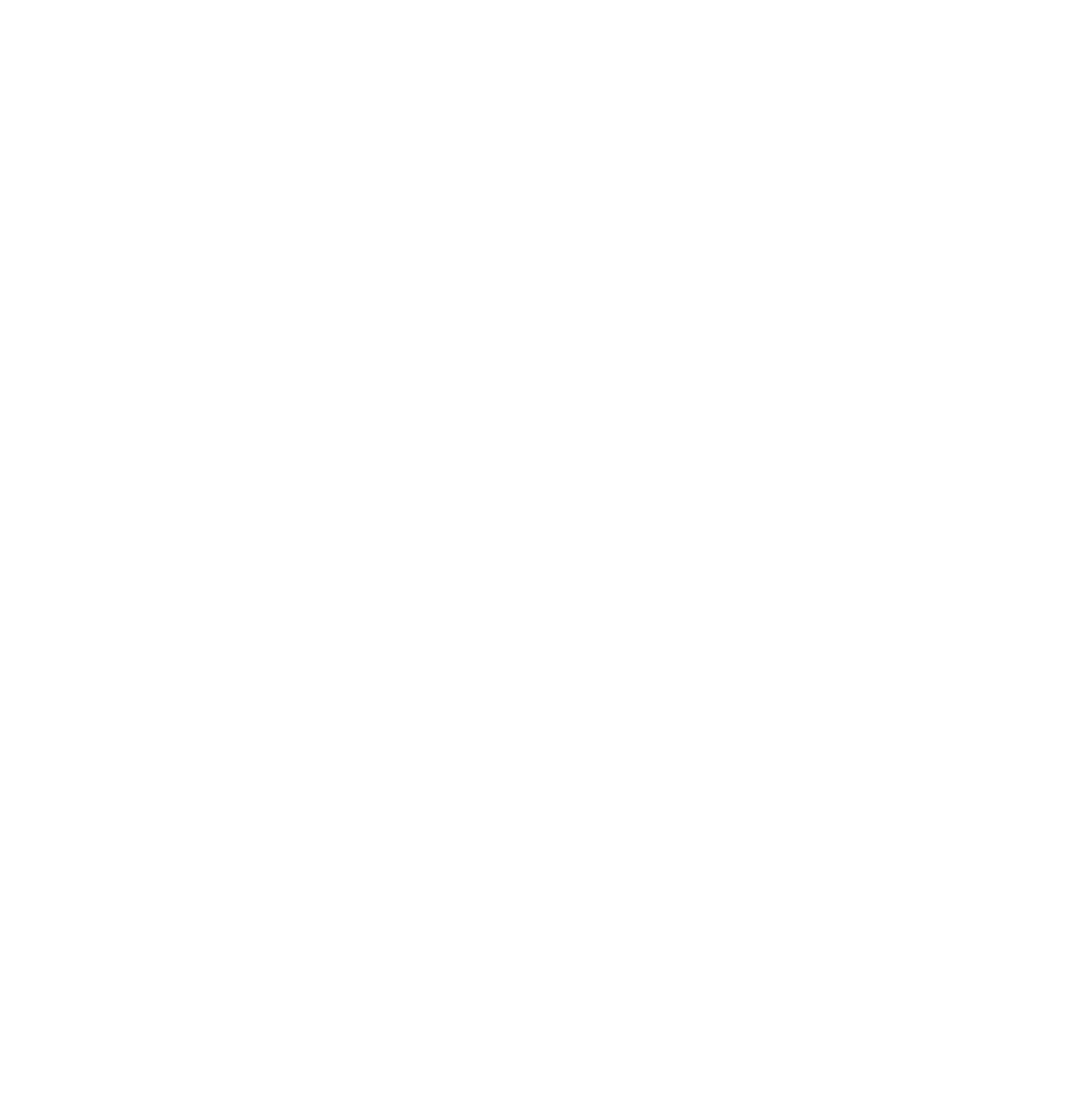
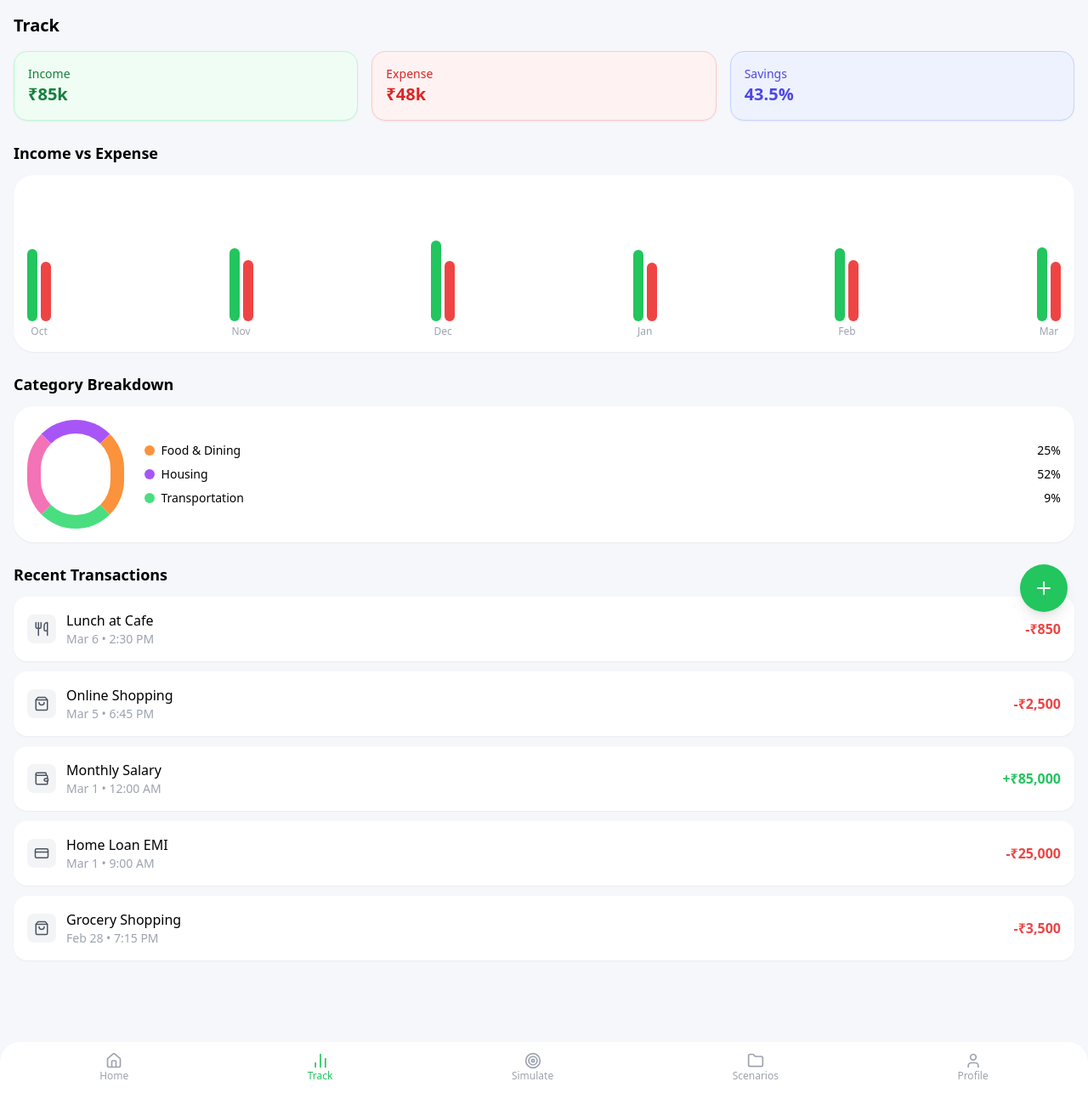
Before and after one commit to pawarprathmesh2025/Fintech-Ai-Platform, a React app in the folder Frontend/: page /track in a window 1280 px wide. Before the commit this address had no page. Shown: the whole page at 85% size. Before the commit the page ends 800 px from the top, so only its background shows below. Built offline with nearby package versions, Linux system fonts and the light colour scheme; the HTML template or start-up script is replaced by a standard one.

Commit message:
added track pagee

```diff
--- a/Frontend/src/App.jsx
+++ b/Frontend/src/App.jsx
@@ -1,7 +1,16 @@
-import AppRoutes from "./routes";
+import { BrowserRouter, Routes, Route } from "react-router-dom";
+import Login from "./pages/Login";
+import TrackPage from "./components/TrackPage";
 
 function App() {
-  return <AppRoutes />;
+  return (
+    <BrowserRouter>
+      <Routes>
+        <Route path="/" element={<Login />} />
+        <Route path="/track" element={<TrackPage />} />
+      </Routes>
+    </BrowserRouter>
+  );
 }
 
 export default App;
--- a/Frontend/src/components/LoginForm.jsx
+++ b/Frontend/src/components/LoginForm.jsx
@@ -13,7 +13,7 @@
 
 const handleLogin = (e) => {
 e.preventDefault();
-navigate("/app");
+navigate("/track");
 };
 
 return (
--- /dev/null
+++ b/Frontend/src/components/TrackPage.jsx
@@ -0,0 +1,212 @@
+import React, { useState } from "react";
+import { Home, BarChart2, Target, Folder, User, Plus, Utensils, ShoppingBag, Wallet, CreditCard, ShoppingCart } from "lucide-react";
+
+export default function TrackPage() {
+  const [showModal, setShowModal] = useState(false);
+  const [amount, setAmount] = useState("");
+
+  const [chartData, setChartData] = useState([
+    { m: "Oct", inc: 85000, exp: 70000 },
+    { m: "Nov", inc: 86000, exp: 72000 },
+    { m: "Dec", inc: 95000, exp: 71000 },
+    { m: "Jan", inc: 84000, exp: 69000 },
+    { m: "Feb", inc: 86000, exp: 72000 },
+    { m: "Mar", inc: 87000, exp: 70000 },
+  ]);
+
+  return (
+    <div className="min-h-screen bg-[#f5f7fb] font-poppins flex flex-col justify-between">
+
+      {/* Content */}
+      <div className="p-4 pb-24">
+
+        {/* Header */}
+        <h2 className="text-xl font-semibold mb-4">Track</h2>
+
+        {/* Top Cards */}
+        <div className="grid md:grid-cols-3 gap-4 mb-6">
+          <TopCard title="Income" value="₹85k" color="green" />
+          <TopCard title="Expense" value="₹48k" color="red" />
+          <TopCard title="Savings" value="43.5%" color="blue" />
+        </div>
+
+        {/* Chart */}
+        <h3 className="text-lg font-semibold mb-3">Income vs Expense</h3>
+
+        <div className="bg-white rounded-3xl p-4 shadow-sm mb-6">
+          <div className="flex items-end justify-between h-44 gap-2">
+            {chartData.map((item) => (
+              <div key={item.m} className="relative flex flex-col items-center gap-1 group">
+
+                {/* Bigger Tooltip */}
+                <div className="absolute -top-20 left-1/2 -translate-x-1/2 hidden group-hover:block bg-white shadow-lg rounded-xl px-4 py-3 text-sm w-36">
+                  <p className="font-medium">{item.m}</p>
+                  <p className="text-green-500">income: {item.inc}</p>
+                  <p className="text-red-500">expense: {item.exp}</p>
+                </div>
+
+                <div className="flex items-end gap-1">
+                  <div className="w-3 bg-green-500 rounded-lg" style={{ height: item.inc / 1000 }}></div>
+                  <div className="w-3 bg-red-500 rounded-lg" style={{ height: item.exp / 1000 }}></div>
+                </div>
+                <span className="text-xs text-gray-400">{item.m}</span>
+              </div>
+            ))}
+          </div>
+        </div>
+
+        {/* Category Breakdown */}
+        <h2 className="text-lg font-semibold mb-3">Category Breakdown</h2>
+
+        <div className="bg-white rounded-3xl p-4 shadow-sm flex items-center gap-6">
+          <div className="relative w-32 h-32">
+            <div className="w-full h-full rounded-full border-[16px] border-purple-500 border-r-orange-400 border-b-green-400 border-l-pink-400"></div>
+          </div>
+
+          <div className="text-sm w-full space-y-2">
+            <Legend color="bg-orange-400" label="Food & Dining" value="25%" />
+            <Legend color="bg-purple-500" label="Housing" value="52%" />
+            <Legend color="bg-green-400" label="Transportation" value="9%" />
+          </div>
+        </div>
+
+        {/* Transactions */}
+        <h2 className="text-lg font-semibold mt-6 mb-3">Recent Transactions</h2>
+
+        <div className="space-y-3">
+          <Transaction title="Lunch at Cafe" time="Mar 6 • 2:30 PM" amount="-₹850" type="expense" />
+          <Transaction title="Online Shopping" time="Mar 5 • 6:45 PM" amount="-₹2,500" type="expense" />
+          <Transaction title="Monthly Salary" time="Mar 1 • 12:00 AM" amount="+₹85,000" type="income" />
+          <Transaction title="Home Loan EMI" time="Mar 1 • 9:00 AM" amount="-₹25,000" type="expense" />
+          <Transaction title="Grocery Shopping" time="Feb 28 • 7:15 PM" amount="-₹3,500" type="expense" />
+        </div>
+      </div>
+
+      {/* Floating Button */}
+      <button onClick={() => setShowModal(true)} className="fixed bottom-20 right-6 bg-green-500 text-white p-4 rounded-full shadow-lg">
+        <Plus />
+      </button>
+
+      {/* Bigger Modal */}
+      {showModal && (
+        <div className="fixed inset-0 bg-black/30 flex items-center justify-center">
+          <div className="bg-white p-8 rounded-2xl w-96">
+            <h2 className="text-lg font-semibold mb-4">Add Transaction</h2>
+            <input
+              type="number"
+              placeholder="Enter amount"
+              value={amount}
+              onChange={(e) => setAmount(e.target.value)}
+              className="w-full border p-3 rounded-lg mb-4"
+            />
+            <div className="flex gap-3">
+              <button
+                onClick={() => {
+                  const updated = [...chartData];
+                  updated[updated.length - 1].inc += Number(amount);
+                  setChartData(updated);
+                  setShowModal(false);
+                  setAmount("");
+                }}
+                className="flex-1 bg-green-500 text-white py-3 rounded-lg"
+              >
+                Add Income
+              </button>
+
+              <button
+                onClick={() => {
+                  const updated = [...chartData];
+                  updated[updated.length - 1].exp += Number(amount);
+                  setChartData(updated);
+                  setShowModal(false);
+                  setAmount("");
+                }}
+                className="flex-1 bg-red-500 text-white py-3 rounded-lg"
+              >
+                Add Expense
+              </button>
+            </div>
+
+            <button onClick={() => setShowModal(false)} className="mt-4 text-sm text-gray-400">
+              Cancel
+            </button>
+          </div>
+        </div>
+      )}
+
+      {/* Bottom Nav */}
+      <div className="bg-white rounded-t-3xl p-3 flex justify-around items-center shadow-lg">
+        <NavItem icon={<Home size={20} />} label="Home" />
+        <NavItem icon={<BarChart2 size={20} />} label="Track" active />
+        <NavItem icon={<Target size={20} />} label="Simulate" />
+        <NavItem icon={<Folder size={20} />} label="Scenarios" />
+        <NavItem icon={<User size={20} />} label="Profile" />
+      </div>
+
+    </div>
+  );
+}
+
+function Transaction({ title, time, amount, type }) {
+  const getIcon = () => {
+    if (title.includes("Lunch")) return <Utensils size={18} />;
+    if (title.includes("Shopping")) return <ShoppingBag size={18} />;
+    if (title.includes("Salary")) return <Wallet size={18} />;
+    if (title.includes("Loan")) return <CreditCard size={18} />;
+    if (title.includes("Grocery")) return <ShoppingCart size={18} />;
+    return <Wallet size={18} />;
+  };
+
+  return (
+    <div className="bg-white p-4 rounded-2xl shadow-sm flex justify-between items-center">
+      <div className="flex items-center gap-3">
+        <div className="p-2 bg-gray-100 rounded-lg text-gray-600">
+          {getIcon()}
+        </div>
+        <div>
+          <p className="font-medium">{title}</p>
+          <p className="text-sm text-gray-400">{time}</p>
+        </div>
+      </div>
+      <p className={`font-semibold ${type === "income" ? "text-green-500" : "text-red-500"}`}>
+        {amount}
+      </p>
+    </div>
+  );
+}
+
+function Legend({ color, label, value }) {
+  return (
+    <div className="flex items-center justify-between">
+      <div className="flex items-center gap-2">
+        <span className={`w-3 h-3 rounded-full ${color}`}></span>
+        <span>{label}</span>
+      </div>
+      <span>{value}</span>
+    </div>
+  );
+}
+
+function TopCard({ title, value, color }) {
+  const styles = {
+    green: "bg-green-50 border border-green-200 text-green-700",
+    red: "bg-red-50 border border-red-200 text-red-600",
+    blue: "bg-indigo-50 border border-indigo-200 text-indigo-600",
+  };
+
+  return (
+    <div className={`p-4 rounded-2xl ${styles[color]} shadow-sm`}>
+      <p className="text-sm">{title}</p>
+      <h2 className="text-xl font-semibold">{value}</h2>
+    </div>
+  );
+}
+
+function NavItem({ icon, label, active }) {
+  return (
+    <div className={`flex flex-col items-center text-xs ${active ? "text-green-500" : "text-gray-400"}`}>
+      {icon}
+      <span>{label}</span>
+    </div>
+  );
+}
```
